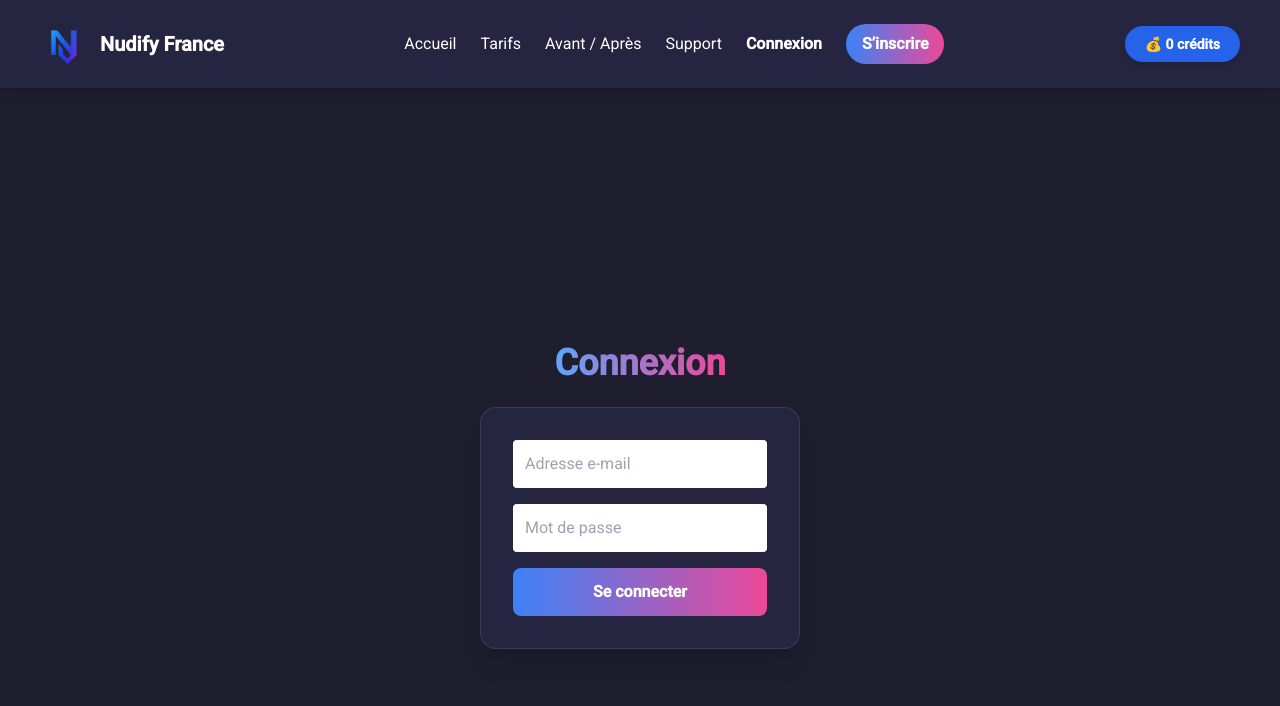
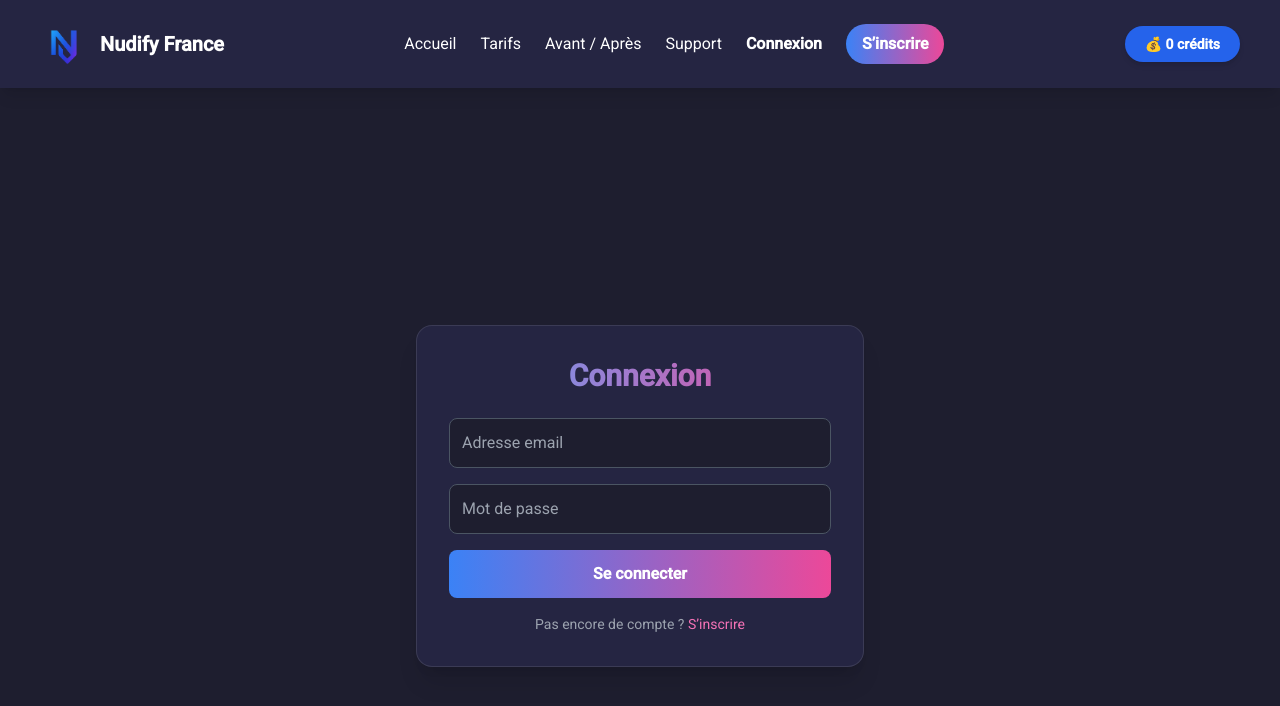
Before and after one commit to alixia540/nudify-france, a React (Create React App) app: page /login in a window 1280 px wide. Shown: the top 706 px of the page. Built offline with nearby package versions, Linux system fonts and the light colour scheme; no server answers.

Commit message:
Ajout du dashboard sécurisé + layout final

```diff
--- a/src/App.jsx
+++ b/src/App.jsx
@@ -1,11 +1,16 @@
+import React from "react";
 import { BrowserRouter as Router, Routes, Route } from "react-router-dom";
+import Layout from "./components/Layout";
 import Home from "./pages/Home";
 import Tarifs from "./pages/Tarifs";
 import AvantApres from "./pages/AvantApres";
 import Support from "./pages/Support";
 import Login from "./pages/Login";
 import Register from "./pages/Register";
-import Layout from "./components/Layout";
+import ProtectedRoute from "./components/ProtectedRoute";
+import Dashboard from "./pages/Dashboard";
+
+
 
 export default function App() {
   return (
@@ -18,6 +23,15 @@ export default function App() {
           <Route path="/support" element={<Support />} />
           <Route path="/login" element={<Login />} />
           <Route path="/register" element={<Register />} />
+          <Route
+  path="/dashboard"
+  element={
+    <ProtectedRoute>
+      <Dashboard />
+    </ProtectedRoute>
+  }
+/>
+
         </Routes>
       </Layout>
     </Router>
--- /dev/null
+++ b/src/components/ProtectedRoute.jsx
@@ -0,0 +1,14 @@
+import React from "react";
+import { Navigate } from "react-router-dom";
+
+export default function ProtectedRoute({ children }) {
+  const token = localStorage.getItem("token");
+
+  // Si pas connecté → redirige vers la page de connexion
+  if (!token) {
+    return <Navigate to="/login" replace />;
+  }
+
+  // Sinon, autorise l’accès à la page
+  return children;
+}
--- /dev/null
+++ b/src/pages/Dashboard.jsx
@@ -0,0 +1,87 @@
+import React, { useEffect, useState } from "react";
+
+export default function Dashboard() {
+  const [credits, setCredits] = useState(0);
+  const [loading, setLoading] = useState(true);
+  const email = localStorage.getItem("email");
+
+  const API_BASE =
+    window.location.hostname === "localhost"
+      ? "http://localhost:10000"
+      : "https://nudify-backend.onrender.com";
+
+  useEffect(() => {
+    if (!email) return;
+    fetch(`${API_BASE}/api/credits/${email}`, {
+      headers: { "x-api-key": "NUDIFY_SUPER_SECRET_2025" },
+    })
+      .then((res) => res.json())
+      .then((data) => {
+        setCredits(data.credits || 0);
+        setLoading(false);
+      })
+      .catch(() => setLoading(false));
+  }, [email]);
+
+  const handleGenerate = () => {
+    if (credits <= 0) {
+      alert("❌ Tu n’as plus de crédits disponibles !");
+    } else {
+      alert("🪄 Bientôt disponible : génération d’image IA !");
+    }
+  };
+
+  return (
+    <div className="min-h-screen flex flex-col items-center justify-center bg-[#1E1E2F] text-white px-6 py-16">
+      <div className="bg-[#252542] rounded-2xl shadow-lg p-8 md:p-12 max-w-xl w-full text-center border border-white/10">
+        <h1 className="text-4xl font-bold mb-6 bg-gradient-to-r from-blue-400 to-pink-500 bg-clip-text text-transparent">
+          Mon espace
+        </h1>
+
+        {loading ? (
+          <p className="text-gray-400">Chargement des informations...</p>
+        ) : (
+          <>
+            <p className="text-gray-300 mb-2">
+              Connecté en tant que :{" "}
+              <span className="font-semibold text-blue-400">{email}</span>
+            </p>
+
+            <div className="bg-blue-600/20 border border-blue-500/40 rounded-xl py-4 px-6 my-6">
+              <h2 className="text-2xl font-semibold mb-1">
+                💰 {credits} crédits restants
+              </h2>
+              <p className="text-gray-400 text-sm">
+                Utilise-les pour générer tes images IA Nudify.
+              </p>
+            </div>
+
+            <button
+              onClick={handleGenerate}
+              className={`px-6 py-3 rounded-full font-semibold transition-all duration-300 ${
+                credits > 0
+                  ? "bg-gradient-to-r from-blue-500 to-pink-500 hover:opacity-90"
+                  : "bg-gray-600 cursor-not-allowed"
+              }`}
+              disabled={credits <= 0}
+            >
+              🚀 Générer une image
+            </button>
+
+            <div className="mt-8 border-t border-gray-700 pt-4 text-sm text-gray-400">
+              <p>
+                Plus de crédits ?{" "}
+                <a
+                  href="/tarifs"
+                  className="text-pink-400 hover:underline font-semibold"
+                >
+                  Acheter un pack ici
+                </a>
+              </p>
+            </div>
+          </>
+        )}
+      </div>
+    </div>
+  );
+}
--- a/src/pages/Login.jsx
+++ b/src/pages/Login.jsx
@@ -1,8 +1,12 @@
 import React, { useState } from "react";
+import { useNavigate, Link } from "react-router-dom";
 
 export default function Login() {
   const [email, setEmail] = useState("");
   const [password, setPassword] = useState("");
+  const [loading, setLoading] = useState(false);
+  const [error, setError] = useState("");
+  const navigate = useNavigate();
 
   const API_BASE =
     window.location.hostname === "localhost"
@@ -11,6 +15,8 @@ export default function Login() {
 
   const handleLogin = async (e) => {
     e.preventDefault();
+    setLoading(true);
+    setError("");
 
     try {
       const res = await fetch(`${API_BASE}/api/login`, {
@@ -18,57 +24,65 @@ export default function Login() {
         headers: { "Content-Type": "application/json" },
         body: JSON.stringify({ email, password }),
       });
-
       const data = await res.json();
 
-      if (res.ok && data.token) {
-        // ✅ Sauvegarde du token + email
+      if (!res.ok) throw new Error(data.error || "Erreur inconnue");
+
+      // ✅ Sauvegarde du token et de l'email
       localStorage.setItem("token", data.token);
       localStorage.setItem("email", email);
 
-        alert("✅ Connexion réussie !");
-        window.location.href = "/"; // redirection vers la page d'accueil
-      } else {
-        alert("❌ " + (data.error || "Identifiants incorrects"));
-      }
+      navigate("/"); // redirige vers l'accueil
     } catch (err) {
-      alert("❌ Erreur réseau : " + err.message);
+      setError("❌ " + err.message);
+    } finally {
+      setLoading(false);
     }
   };
 
   return (
-    <div className="min-h-screen bg-[#1E1E2F] text-white flex flex-col items-center justify-center">
-      <h1 className="text-4xl font-bold mb-6 bg-gradient-to-r from-blue-400 to-pink-500 bg-clip-text text-transparent">
+    <div className="flex flex-col items-center justify-center min-h-screen bg-[#1E1E2F] text-white px-6">
+      <div className="bg-[#252542] p-8 rounded-2xl shadow-xl w-full max-w-md border border-white/10">
+        <h1 className="text-3xl font-bold text-center bg-gradient-to-r from-blue-400 to-pink-500 bg-clip-text text-transparent mb-6">
           Connexion
         </h1>
 
-      <form
-        onSubmit={handleLogin}
-        className="bg-[#252542] p-8 rounded-2xl shadow-xl w-80 flex flex-col gap-4 border border-white/10"
-      >
+        <form onSubmit={handleLogin} className="space-y-4">
           <input
             type="email"
-          placeholder="Adresse e-mail"
-          className="p-3 rounded text-black"
+            placeholder="Adresse email"
             value={email}
             onChange={(e) => setEmail(e.target.value)}
             required
+            className="w-full p-3 rounded-lg bg-[#1E1E2F] border border-gray-600 focus:border-pink-400 outline-none"
           />
           <input
             type="password"
             placeholder="Mot de passe"
-          className="p-3 rounded text-black"
             value={password}
             onChange={(e) => setPassword(e.target.value)}
             required
+            className="w-full p-3 rounded-lg bg-[#1E1E2F] border border-gray-600 focus:border-pink-400 outline-none"
           />
+
+          {error && <p className="text-red-400 text-sm">{error}</p>}
+
           <button
             type="submit"
-          className="bg-gradient-to-r from-blue-500 to-pink-500 py-3 rounded-lg font-semibold hover:opacity-90 transition"
+            disabled={loading}
+            className="w-full py-3 bg-gradient-to-r from-blue-500 to-pink-500 rounded-lg font-semibold hover:scale-105 transition-transform duration-200"
           >
-          Se connecter
+            {loading ? "Connexion..." : "Se connecter"}
           </button>
         </form>
+
+        <p className="text-center mt-4 text-gray-400 text-sm">
+          Pas encore de compte ?{" "}
+          <Link to="/register" className="text-pink-400 hover:underline">
+            S’inscrire
+          </Link>
+        </p>
+      </div>
     </div>
   );
 }
--- a/src/pages/Register.jsx
+++ b/src/pages/Register.jsx
@@ -1,8 +1,12 @@
 import React, { useState } from "react";
+import { useNavigate, Link } from "react-router-dom";
 
 export default function Register() {
   const [email, setEmail] = useState("");
   const [password, setPassword] = useState("");
+  const [loading, setLoading] = useState(false);
+  const [error, setError] = useState("");
+  const navigate = useNavigate();
 
   const API_BASE =
     window.location.hostname === "localhost"
@@ -11,6 +15,8 @@ export default function Register() {
 
   const handleRegister = async (e) => {
     e.preventDefault();
+    setLoading(true);
+    setError("");
 
     try {
       const res = await fetch(`${API_BASE}/api/register`, {
@@ -20,58 +26,60 @@ export default function Register() {
       });
 
       const data = await res.json();
+      if (!res.ok) throw new Error(data.error || "Erreur inconnue");
 
-      if (res.ok) {
       alert("✅ Compte créé avec succès !");
-        window.location.href = "/login";
-      } else {
-        alert("❌ " + (data.error || "Erreur lors de l'inscription"));
-      }
+      navigate("/login");
     } catch (err) {
-      alert("❌ Erreur réseau : " + err.message);
+      setError("❌ " + err.message);
+    } finally {
+      setLoading(false);
     }
   };
 
   return (
-    <div className="min-h-screen bg-[#1E1E2F] text-white flex flex-col items-center justify-center">
-      <h1 className="text-4xl font-bold mb-6 bg-gradient-to-r from-blue-400 to-pink-500 bg-clip-text text-transparent">
+    <div className="flex flex-col items-center justify-center min-h-screen bg-[#1E1E2F] text-white px-6">
+      <div className="bg-[#252542] p-8 rounded-2xl shadow-xl w-full max-w-md border border-white/10">
+        <h1 className="text-3xl font-bold text-center bg-gradient-to-r from-blue-400 to-pink-500 bg-clip-text text-transparent mb-6">
           Créer un compte
         </h1>
 
-      <form
-        onSubmit={handleRegister}
-        className="bg-[#252542] p-8 rounded-2xl shadow-xl w-80 flex flex-col gap-4 border border-white/10"
-      >
+        <form onSubmit={handleRegister} className="space-y-4">
           <input
             type="email"
-          placeholder="Adresse e-mail"
-          className="p-3 rounded text-black"
+            placeholder="Adresse email"
             value={email}
             onChange={(e) => setEmail(e.target.value)}
             required
+            className="w-full p-3 rounded-lg bg-[#1E1E2F] border border-gray-600 focus:border-pink-400 outline-none"
           />
           <input
             type="password"
             placeholder="Mot de passe"
-          className="p-3 rounded text-black"
             value={password}
             onChange={(e) => setPassword(e.target.value)}
             required
+            className="w-full p-3 rounded-lg bg-[#1E1E2F] border border-gray-600 focus:border-pink-400 outline-none"
           />
+
+          {error && <p className="text-red-400 text-sm">{error}</p>}
+
           <button
             type="submit"
-          className="bg-gradient-to-r from-blue-500 to-pink-500 py-3 rounded-lg font-semibold hover:opacity-90 transition"
+            disabled={loading}
+            className="w-full py-3 bg-gradient-to-r from-pink-500 to-blue-500 rounded-lg font-semibold hover:scale-105 transition-transform duration-200"
           >
-          S'inscrire
+            {loading ? "Création..." : "S’inscrire"}
           </button>
         </form>
 
-      <p className="mt-4 text-gray-400">
+        <p className="text-center mt-4 text-gray-400 text-sm">
           Déjà un compte ?{" "}
-        <a href="/login" className="text-pink-400 hover:underline">
+          <Link to="/login" className="text-pink-400 hover:underline">
             Se connecter
-        </a>
+          </Link>
         </p>
+      </div>
     </div>
   );
 }
```
Also changed, not shown: src/components/Layout.jsx (+21 -4 lines). Lines whose indentation alone changed are shown as unchanged.
